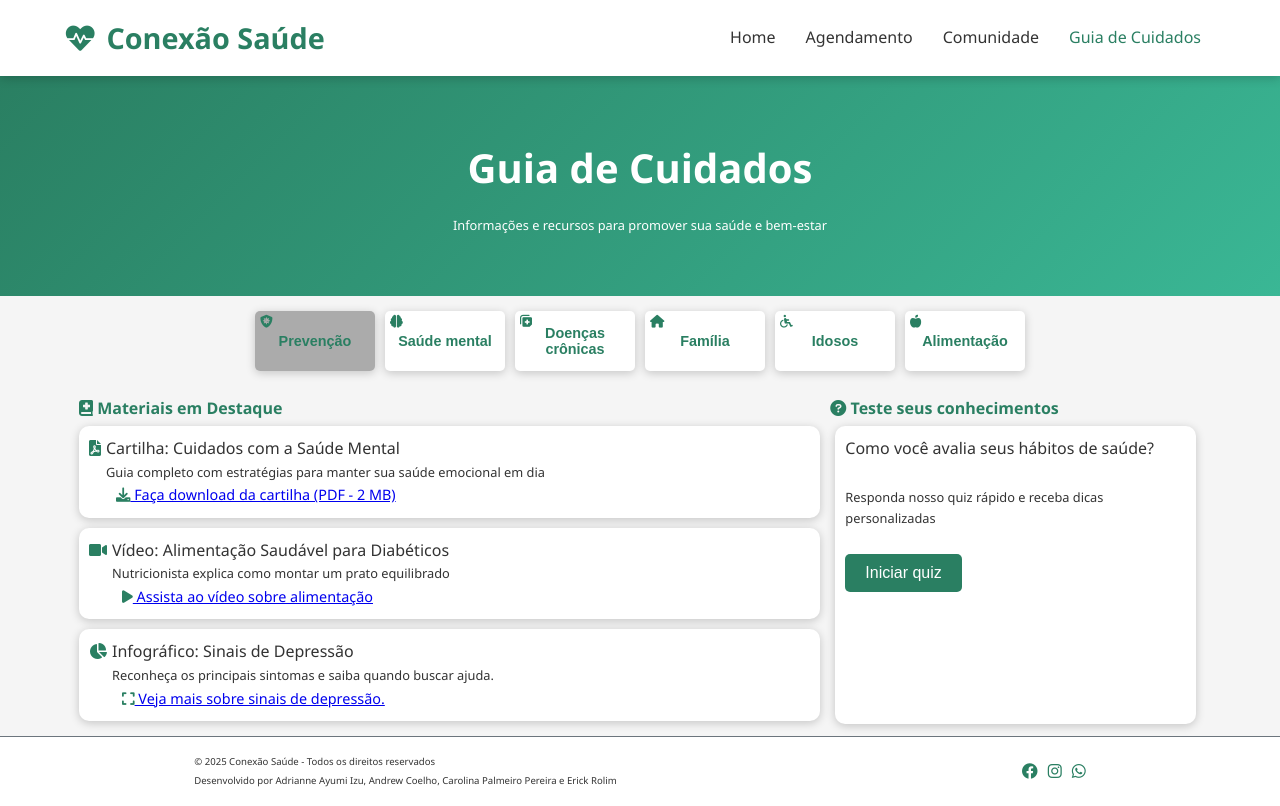
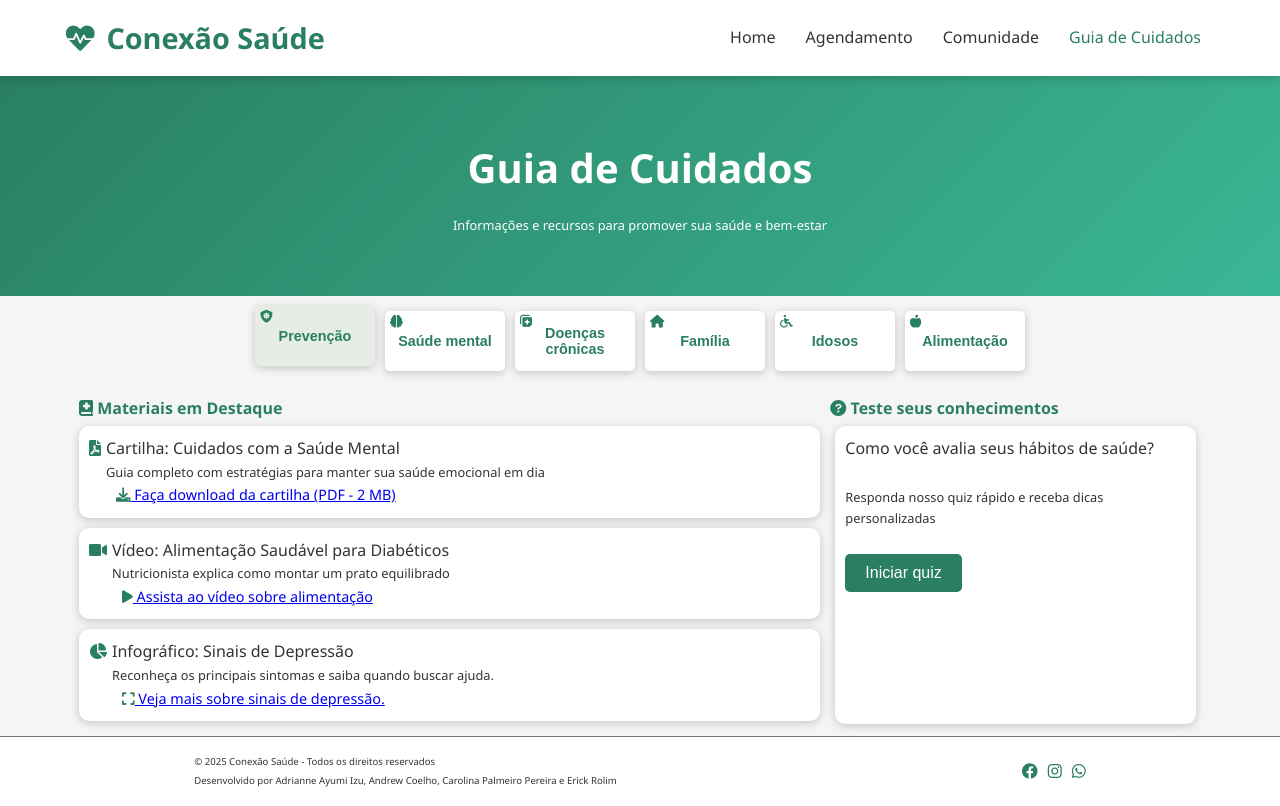
Before and after one commit to Projecoes/ConexaoSaude, a plain HTML site: page guia.html in a window 1280 px wide. In both pictures the pointer is over the button "Prevenção". Drawn offline with Linux system fonts and the light colour scheme.

Commit message:
Melhorias em categoria-card

```diff
--- a/css/style.css
+++ b/css/style.css
@@ -672,11 +672,13 @@ nav ul li a:hover, nav ul li a.active {
     box-shadow: 0 2px 10px rgba(0, 0, 0, 0.2);
     background-color: white;
     border-radius: 5px;
+    transition: transform 0.3s;
 }
 
 .categoria-card:hover {
     color: var(--secondary-color);
-    background-color: rgba(0,0,0,0.3);
+    background-color: rgba(101, 169, 79, 0.1);
+    transform: translateY(-5px);
 }
 
 .categoria-card .fas {
```
